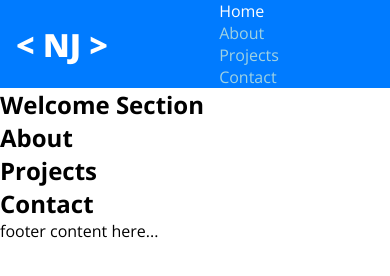
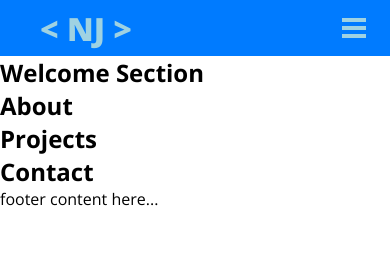
Before and after one commit to nil-sj/exampleportfolio, a plain HTML site: page index.html in a window 390 px wide. Drawn offline with nearby package versions, Linux system fonts and the light colour scheme.

Commit message:
add styles for hamburger and refine navbar style

```diff
--- a/css/styles.css
+++ b/css/styles.css
@@ -20,11 +20,19 @@ header {
   display: flex;
   justify-content: space-between;
   align-items: center;
+  padding: 0 1.5rem;
   gap: 2.5rem;
 }
 
+.nav-menu {
+  display: flex;
+  justify-content: space-between;
+  align-items: center;
+  gap: 3rem;
+}
+
 .navbar-brand {
-  color: #ffffff;
+  color: #9fd2e2;
   text-decoration: none;
   margin-left: 1rem;
 }
@@ -55,3 +63,54 @@ nav li {
 .nav-link.active {
   color: #ffffff;
 }
+
+.hamburger {
+  display: none;
+  cursor: pointer;
+}
+
+.bar {
+  display: block;
+  width: 1.5rem;
+  height: 0.2rem;
+  margin: 0.3rem auto;
+  -webkit-transition: all 0.3s ease-in-out;
+  transition: all 0.3s ease-in-out;
+  background-color: #9fd2e2;
+}
+
+@media only screen and (max-width: 768px) {
+  .hamburger{
+    display: block;
+  }
+
+  .hamburger.active .bar:nth-child(2) {
+    opacity: 0;
+  }
+  .hamburger.active .bar:nth-child(1) {
+    transform: translateY(0.5rem) rotate(45deg);
+  }
+  .hamburger.active .bar:nth-child(3) {
+    transform: translateY(-0.5rem) rotate(-45deg);
+  }
+
+  .nav-menu {
+    position: fixed;
+    left: -100%;
+    top: 3.5rem;
+    gap: 0;
+    flex-direction: column;
+    background-color: #9fd2e2;
+    width: 90%;
+    text-align: center;
+    transition: 0.3s;
+  }
+
+  .nav-item{
+    margin: 1rem 0;
+  }
+
+  .nav-menu.active{
+    left: 0;
+  }
+}
```
